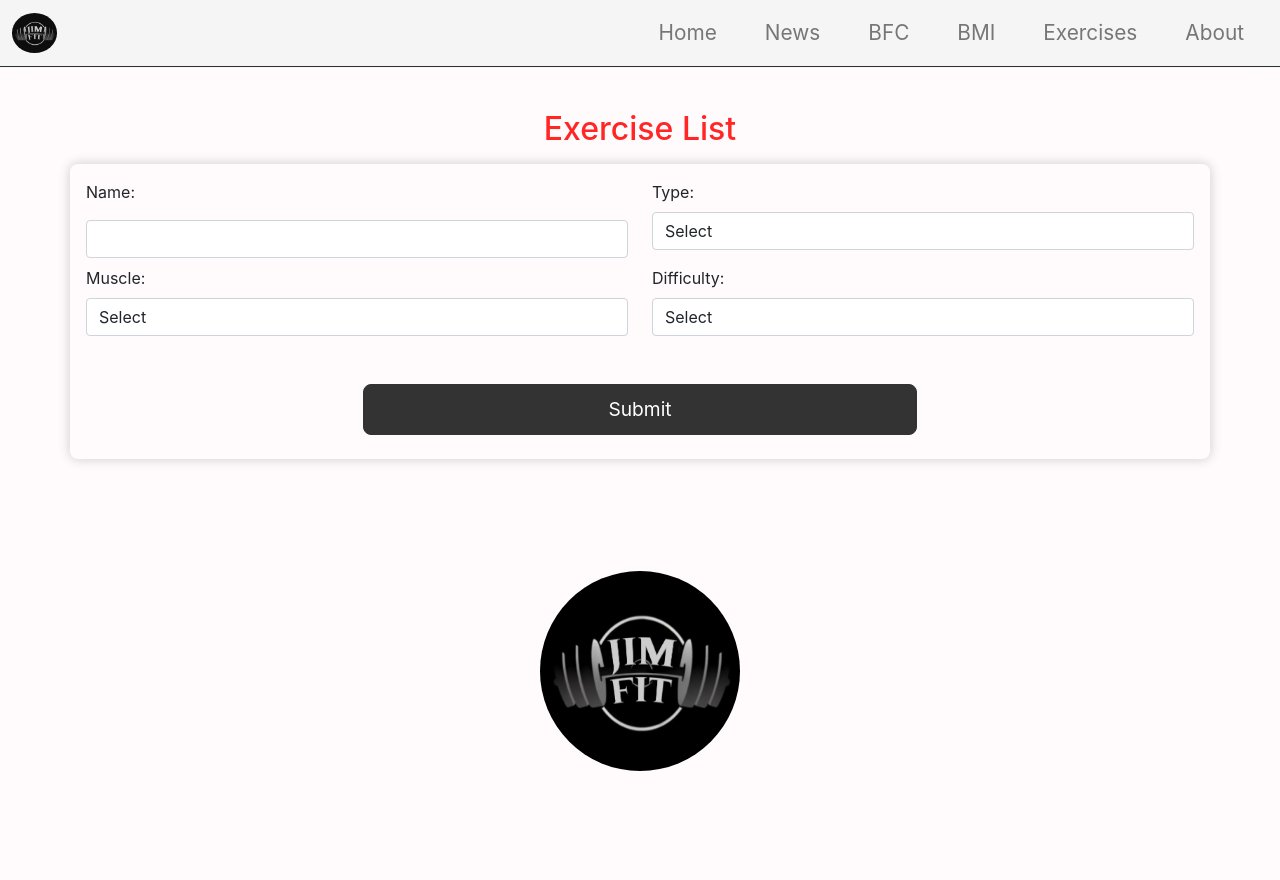
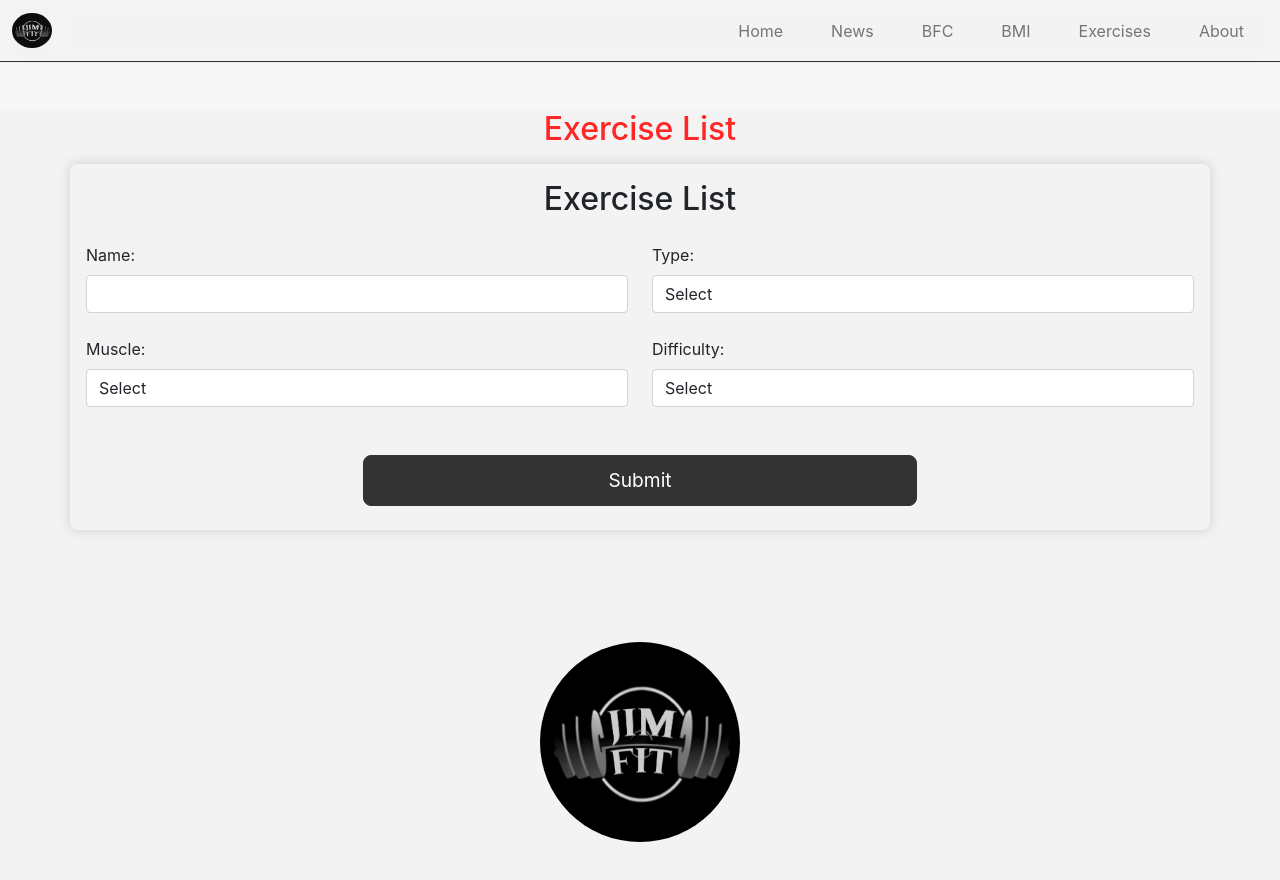
Before and after one commit to istekhar46/jimfit, a React (Create React App) app: page /eg in a window 1280 px wide. Shown: the top 880 px of the page. Before the commit the page ends 852 px from the top, so only its background shows below. Built offline with nearby package versions, Linux system fonts and the light colour scheme.

Commit message:
navbar exercise edited

```diff
--- a/package.json
+++ b/package.json
@@ -1,5 +1,5 @@
 {
-  "name": "fitness_app",
+  "name": "jimfit",
   "version": "0.1.0",
   "private": true,
   "dependencies": {
--- a/src/App.css
+++ b/src/App.css
@@ -2,6 +2,8 @@
 @import url("https://fonts.googleapis.com/css2?family=Ubuntu&display=swap");
 html {
   overflow-x: hidden;
+  background-color: hsla(0, 0%, 95.3%, 0.75);
+
 }
 body {
   font-family: Ubuntu, Helvetica, sans-serif;
@@ -15,6 +17,8 @@ body {
   padding: 0px;
   margin: 0px;
   box-sizing: border-box;
+  background-color: hsla(0, 0%, 95.3%, 0.75);
+
 }
 
 ::-webkit-scrollbar {
--- a/src/components/ExerciseGenerator.js
+++ b/src/components/ExerciseGenerator.js
@@ -89,12 +89,15 @@ const typeOptions = [
     <div style={{ marginTop: "110px" }}>
       <h2 className="text-center" style={{color:'#ff2625'}}>Exercise List</h2>
 
+
       {showForm && (
         <div className="form-wrap p-2">
           <form onSubmit={handleSubmit}>
             <div className="container">
+          <h2 className="text-center mb-4">Exercise List</h2>
+
               <div className="row">
-                <div className="col-md-6">
+                <div className="col-md-6 ">
                   <div className="form-group">
                     <label htmlFor="name" className="form-label">
                       Name:
@@ -102,7 +105,7 @@ const typeOptions = [
                     <input
                       type="text"
                       id="name"
-                      className="form-control"
+                      className="form-control m-0"
                       value={name}
                       onChange={(e) => setName(e.target.value)}
                     />
@@ -130,7 +133,7 @@ const typeOptions = [
                   </div>
                 </div>
               </div>
-              <div className="row">
+              <div className="row mt-4">
                 <div className="col-md-6">
                   <div className="form-group">
                   <label htmlFor="muscle" className="form-label">
--- a/src/components/Navbar.js
+++ b/src/components/Navbar.js
@@ -4,9 +4,9 @@ import Logo from '../assets/images/Logo-1.jpg';
 export default function Navbar() {
   return (
     <div className="">
-      <nav className="navbar fixed-top navbar-expand-lg navbar-light font-dark" style={{ zIndex: '1', opacity: '0.95', fontSize: '1.3rem', boxShadow: '0pc 0.5px 0.5px' }}>
+      <nav className="navbar fixed-top navbar-expand-lg navbar-light font-dark" style={{ zIndex: '1', opacity: '0.95', fontSize: '1rem', boxShadow: '0pc 0.5px 0.5px' }}>
         <div className="container-fluid">
-          <a className="navbar-brand" href="/" ><img src={Logo} alt="" style={{ height: '40px', borderRadius: '50%' }} /></a>
+          <a className="navbar-brand" href="/" ><img src={Logo} alt="" style={{ height: '35px', borderRadius: '50%' }} /></a>
           {/* <a className="navbar-brand" href="/">Gym-Fit</a> */}
           <button className="navbar-toggler" type="button" data-bs-toggle="collapse" data-bs-target="#navbarSupportedContent" aria-controls="navbarSupportedContent" aria-expanded="false" aria-label="Toggle navigation">
             <span className="navbar-toggler-icon" />
--- a/src/index.css
+++ b/src/index.css
@@ -12,7 +12,8 @@
 }
 
   .app {
-    margin: 112px auto;
+    /* margin: 112px auto; */
+    margin: 80px auto;
     display: flex;
     flex-direction: column;
     justify-content: center;
```
